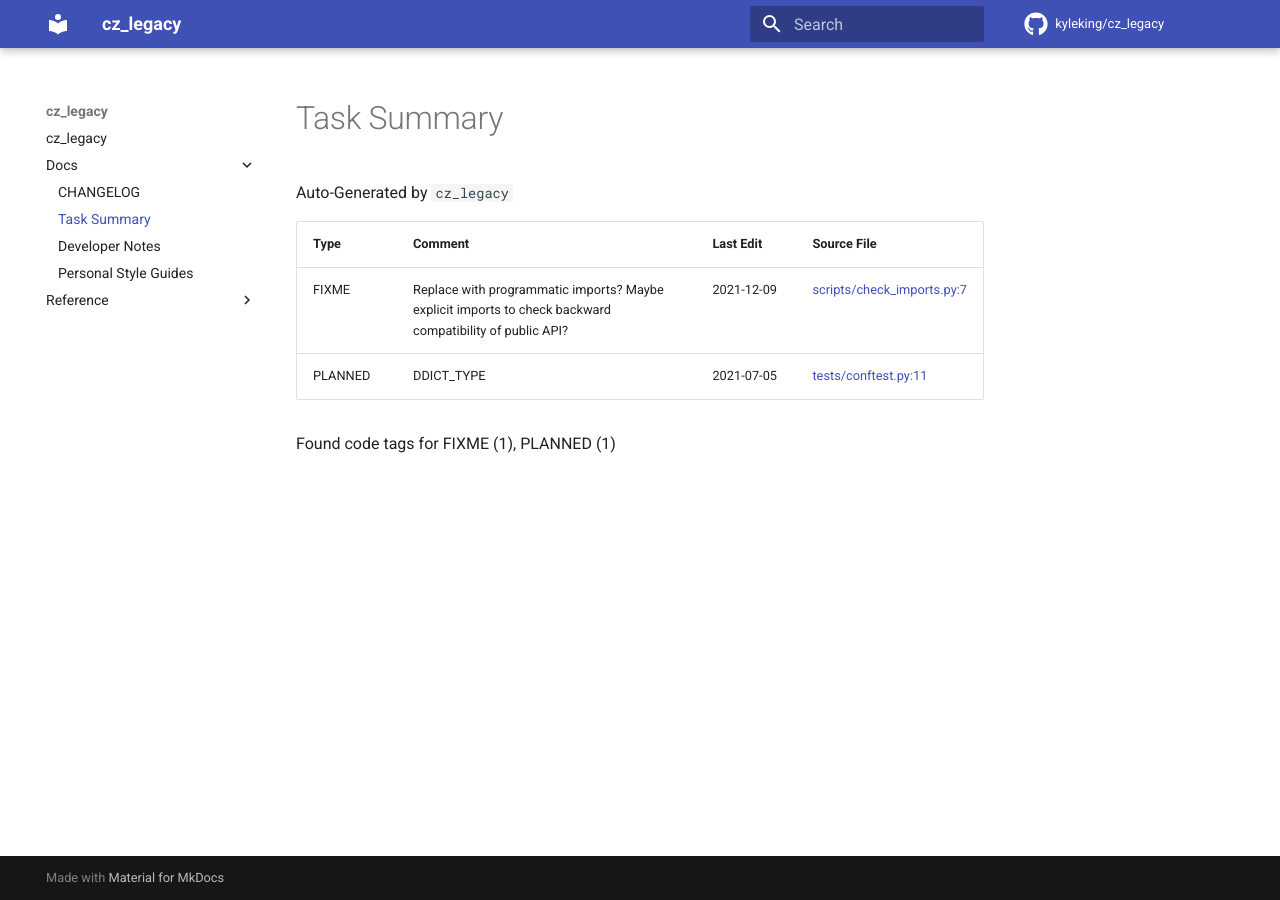
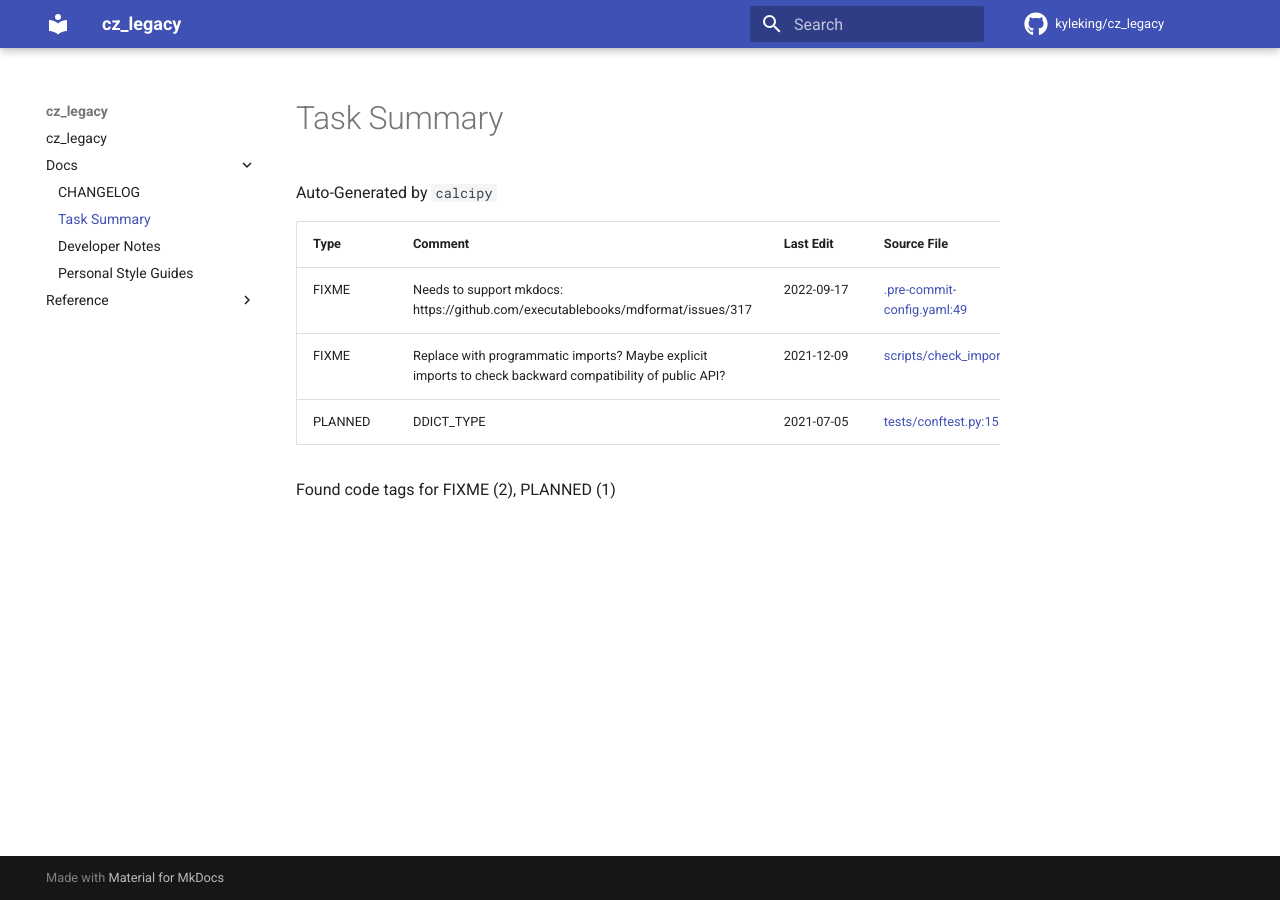
Before and after one commit to KyleKing/cz_legacy, an MkDocs documentation site: the page built from docs/docs/CODE_TAG_SUMMARY.md, in a window 1280 px wide. Built offline with MkDocs 1.6.1 and Material for MkDocs 9.7.7, drawn with Linux system fonts in a browser that asks for light colours; comment, search, counter and statistics services are not loaded.

Commit message:
build: minor updates for missing calcipy packages

```diff
--- a/.copier-answers.yml
+++ b/.copier-answers.yml
@@ -14,7 +14,7 @@ doc_dir: docs
 include_adrs: false
 include_all: true
 install_extras: null
-minimum_python: 3.8.4
+minimum_python: 3.8.12
 package_name_py: cz_legacy
 project_description: Extends Conventional Commits Change Types with User-Defined Legacy
     Types for Commitizen
--- a/docs/docs/CODE_TAG_SUMMARY.md
+++ b/docs/docs/CODE_TAG_SUMMARY.md
@@ -1,12 +1,13 @@
 # Task Summary
 
-Auto-Generated by `cz_legacy`
+Auto-Generated by `calcipy`
 
 | Type    | Comment                                                                                                  | Last Edit   | Source File                                                                                                                                    |
 |---------|----------------------------------------------------------------------------------------------------------|-------------|------------------------------------------------------------------------------------------------------------------------------------------------|
+| FIXME   | Needs to support mkdocs: https://github.com/executablebooks/mdformat/issues/317                          | 2022-09-17  | [.pre-commit-config.yaml:49](https://github.com/KyleKing/cz_legacy/blame/ae01f0d9139803bb488df0fdf1a97052ed02e66b/.pre-commit-config.yaml#L47) |
 | FIXME   | Replace with programmatic imports? Maybe explicit imports to check backward compatibility of public API? | 2021-12-09  | [scripts/check_imports.py:7](https://github.com/KyleKing/cz_legacy/blame/f4795f9a331cdbe3d75a29939ec18f0394eff2bf/scripts/check_imports.py#L7) |
-| PLANNED | DDICT_TYPE                                                                                               | 2021-07-05  | [tests/conftest.py:11](https://github.com/KyleKing/cz_legacy/blame/c33bcda7f405a9ddc81d4b9dfa30b67ce6d299c5/tests/conftest.py#L11)             |
+| PLANNED | DDICT_TYPE                                                                                               | 2021-07-05  | [tests/conftest.py:15](https://github.com/KyleKing/cz_legacy/blame/c33bcda7f405a9ddc81d4b9dfa30b67ce6d299c5/tests/conftest.py#L11)             |
 
-Found code tags for FIXME (1), PLANNED (1)
+Found code tags for FIXME (2), PLANNED (1)
 
 <!-- calcipy:skip_tags -->
```
Also changed, not shown: .pre-commit-config.yaml (+4 -4 lines), docs/docs/CHANGELOG.md (+2 -0 lines), docs/docs/DEVELOPER_GUIDE.md (+1 -1 lines), pyproject.toml (+14 -3 lines), 2 other files.
